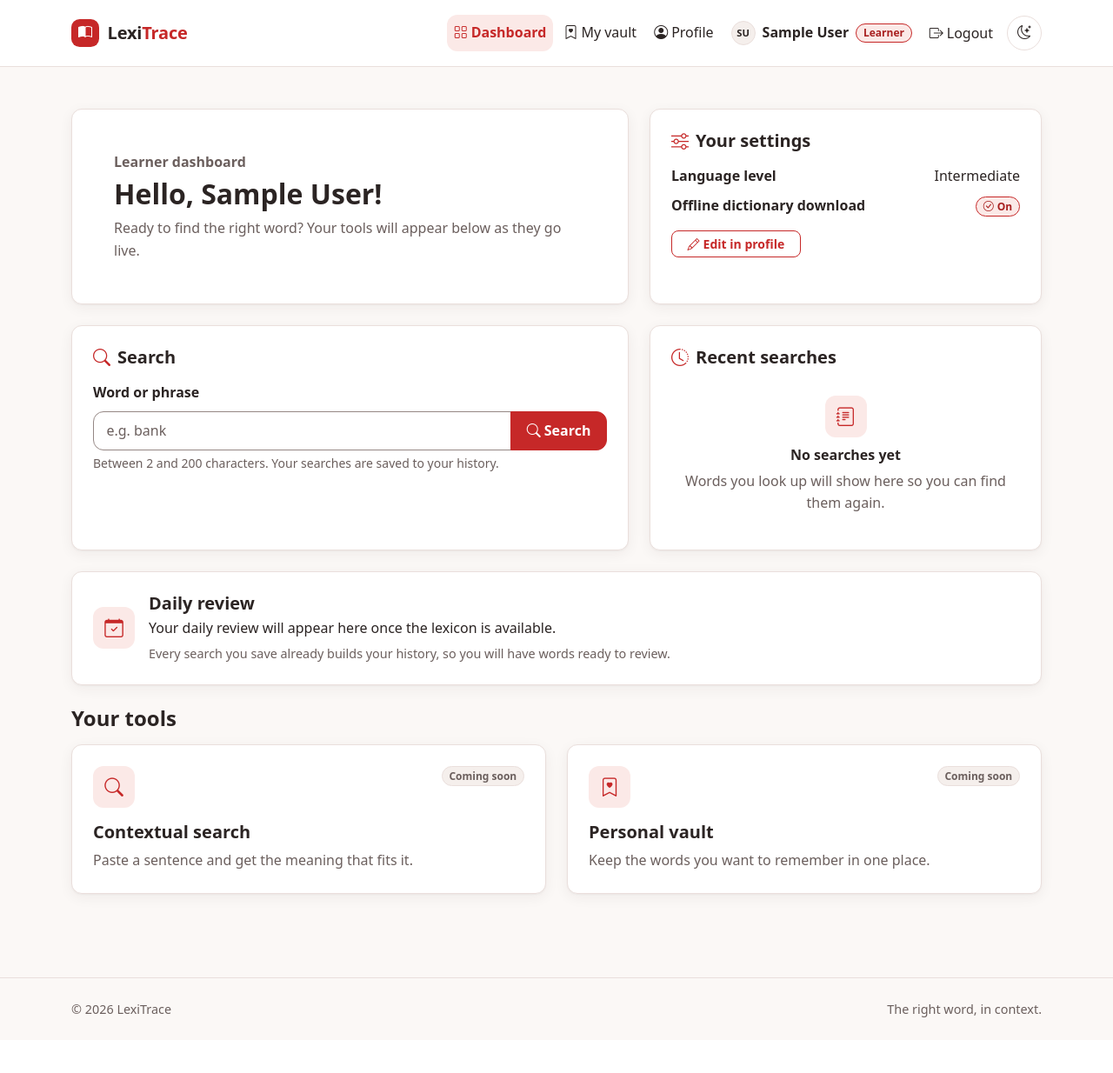
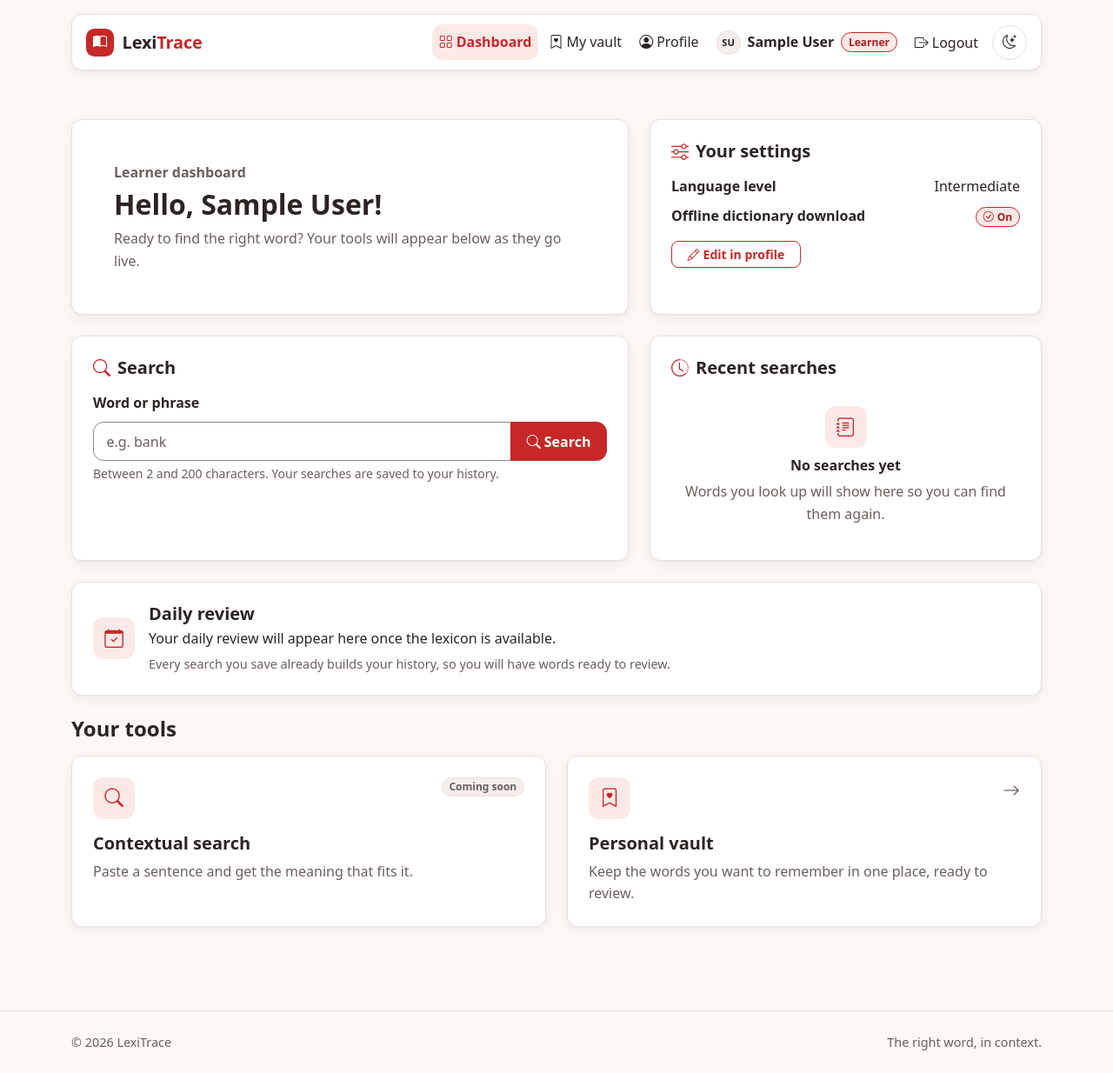
Before and after one commit to Smaons-hub/LexiTrace-Belino-MarcelSimon-G2, a Django app: page /dashboard/learner/ in a window 1280 px wide. Shown: the whole page at 87% size. Before the commit the page ends 1170 px from the top, so only its background shows below. Run offline with Django 5.2, Linux system fonts and the light colour scheme; the visitor is signed in with stand-in values (Sample User, id 1).

Commit message:
style(nav): put the navbar in its own rounded container

```diff
--- a/static/css/theme.css
+++ b/static/css/theme.css
@@ -128,9 +128,25 @@ a {
   box-shadow: none;
 }
 
+.lt-navbar-shell {
+  margin-top: 1rem;
+  margin-bottom: 0.5rem;
+}
+
 .lt-navbar {
+  --bs-navbar-padding-y: 0.6rem;
+  --bs-navbar-padding-x: 0.25rem;
   background-color: var(--lt-surface);
-  border-bottom: 1px solid var(--lt-border);
+  border: 1px solid var(--lt-border);
+  border-radius: var(--lt-radius);
+  box-shadow: var(--lt-shadow);
+}
+
+@media (max-width: 767.98px) {
+  .lt-navbar .navbar-collapse {
+    margin-top: 0.6rem;
+    border-top: 1px solid var(--lt-border);
+  }
 }
 
 .lt-navbar .nav-link {
@@ -397,6 +413,41 @@ a {
   font-size: 1.35rem;
 }
 
+.tool-card-link {
+  color: var(--lt-text);
+  text-decoration: none;
+}
+
+.tool-card-link:focus-visible {
+  outline: none;
+}
+
+.tool-card-arrow {
+  color: var(--lt-muted);
+  font-size: 1.25rem;
+}
+
+.tool-card:hover,
+.tool-card:focus-within {
+  border-color: var(--lt-primary);
+}
+
+.tool-card:hover .tool-card-link,
+.tool-card:focus-within .tool-card-link {
+  color: var(--lt-primary-text);
+  text-decoration: underline;
+}
+
+.tool-card:hover .tool-card-arrow,
+.tool-card:focus-within .tool-card-arrow {
+  color: var(--lt-primary-text);
+}
+
+.tool-card:focus-within {
+  outline: 3px solid var(--lt-primary);
+  outline-offset: 2px;
+}
+
 .badge-soon {
   background-color: var(--lt-surface-alt);
   color: var(--lt-muted);
--- a/templates/accounts/home.html
+++ b/templates/accounts/home.html
@@ -1,6 +1,6 @@
 {% extends "base.html" %}
 
-{% block title %}LexiTrace · The right word, in context{% endblock %}
+{% block title %}The right word, in context · LexiTrace{% endblock %}
 
 {% block content %}
 <section class="hero">
--- a/templates/accounts/learner_dashboard.html
+++ b/templates/accounts/learner_dashboard.html
@@ -55,14 +55,16 @@
       </div>
     </div>
     <div class="col-md-6">
-      <div class="card feature-card">
+      <div class="card feature-card tool-card" id="tool-vault">
         <div class="card-body p-4">
           <div class="d-flex justify-content-between align-items-start mb-3">
             <span class="feature-icon" aria-hidden="true"><i class="bi bi-bookmark-heart"></i></span>
-            <span class="badge rounded-pill badge-soon">Coming soon</span>
+            <span class="tool-card-arrow" aria-hidden="true"><i class="bi bi-arrow-right"></i></span>
           </div>
-          <h3 class="h5 fw-bold">Personal vault</h3>
-          <p class="text-body-secondary mb-0">Keep the words you want to remember in one place.</p>
+          <h3 class="h5 fw-bold">
+            <a class="stretched-link tool-card-link" href="{% url 'vault:list' %}">Personal vault</a>
+          </h3>
+          <p class="text-body-secondary mb-0">Keep the words you want to remember in one place, ready to review.</p>
         </div>
       </div>
     </div>
--- a/templates/base.html
+++ b/templates/base.html
@@ -13,7 +13,7 @@
       document.documentElement.setAttribute('data-bs-theme', theme);
     })();
   </script>
-  <title>{% block title %}LexiTrace{% endblock %}</title>
+  <title>{% block title %}The right word, in context · LexiTrace{% endblock %}</title>
   <meta name="description" content="{% block meta_description %}LexiTrace: context-aware vocabulary lookup with an offline dictionary.{% endblock %}">
   <link rel="stylesheet" href="https://cdn.jsdelivr.net/npm/bootstrap@5.3.3/dist/css/bootstrap.min.css">
   <link rel="stylesheet" href="https://cdn.jsdelivr.net/npm/bootstrap-icons@1.11.3/font/bootstrap-icons.min.css">
@@ -23,8 +23,9 @@
 <body>
   <a class="visually-hidden-focusable btn btn-primary position-absolute z-3 m-2" href="#main-content">Skip to content</a>
 
-  <nav class="navbar navbar-expand-md lt-navbar py-3" aria-label="Main navigation">
-    <div class="container">
+  <header class="container lt-navbar-shell">
+    <nav class="navbar navbar-expand-md lt-navbar" aria-label="Main navigation">
+      <div class="container-fluid">
         <a class="navbar-brand" href="{% url 'accounts:home' %}">
           <span class="brand-mark" aria-hidden="true"><i class="bi bi-book-half"></i></span>
           <span>Lexi<span class="brand-accent">Trace</span></span>
@@ -83,6 +84,7 @@
         </div>
       </div>
     </nav>
+  </header>
 
   {% if messages %}
     <div class="container mt-4" aria-live="polite">
```
Also changed, not shown: accounts/tests/test_dashboards.py (+1 -1 lines). Lines whose indentation alone changed are shown as unchanged.
